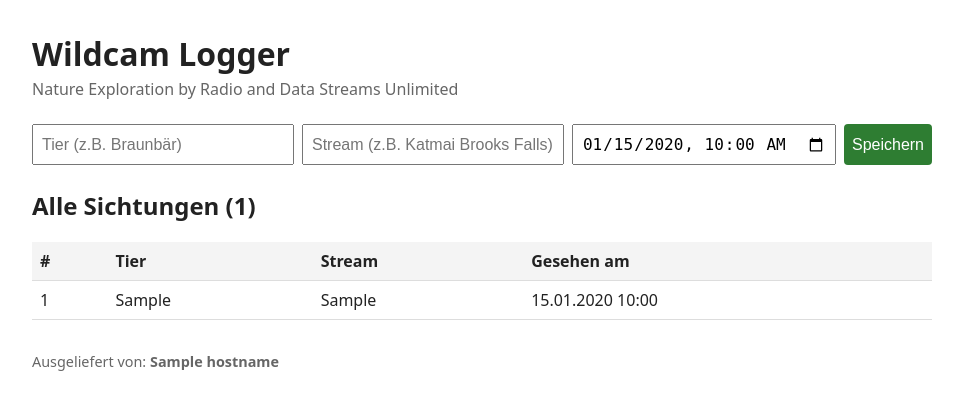
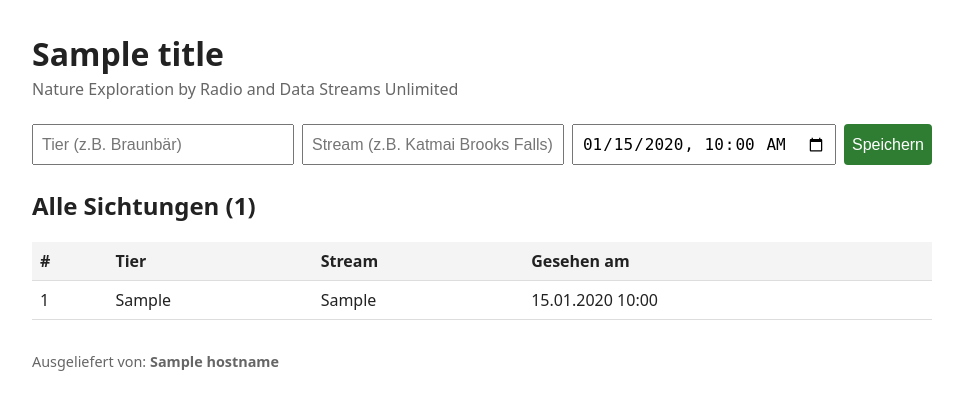
Before and after one commit to 2bias2u/wildcam-logger, a Flask app: template templates/index.html in a window 1280 px wide. Shown: the top 410 px of the page, without its empty margins (158-1121 px from the left). Run offline with Flask 3, Linux system fonts and the light colour scheme; tables that the repository leaves empty hold one stand-in row (values such as "Sample post"); the template is opened without the code that fills it: values that come from a table or form of the project are taken from there, most other values are stand-ins (such as "Sample title", 1, 10 or a date in 2020).

Commit message:
onfigurable APP_TITLE for land-air/sea split; full image name for podman

```diff
--- a/app.py
+++ b/app.py
@@ -11,6 +11,10 @@ app.config["SQLALCHEMY_DATABASE_URI"] = os.environ.get(
     "DATABASE_URL", "sqlite:///wildcam.db"
 )
 app.config["SQLALCHEMY_TRACK_MODIFICATIONS"] = False
+# Variante dieses Containers (z.B. "Wildcam Logger – Land & Air" / "– Sea").
+# Steuert nur den angezeigten Titel; die Daten trennt DATABASE_URL,
+# den URL-Praefix (/landair, /sea) setzt Gunicorn ueber SCRIPT_NAME.
+APP_TITLE = os.environ.get("APP_TITLE", "Wildcam Logger")
 db = SQLAlchemy(app)
 
 
@@ -34,6 +38,7 @@ def index():
         "index.html",
         sightings=sightings,
         hostname=socket.gethostname(),
+        title=APP_TITLE,
         now=datetime.now().strftime("%Y-%m-%dT%H:%M"),
         error=request.args.get("error"),
     )
--- a/templates/index.html
+++ b/templates/index.html
@@ -3,7 +3,7 @@
 <head>
   <meta charset="utf-8">
   <meta name="viewport" content="width=device-width, initial-scale=1">
-  <title>NERDS uc – Wildcam Logger</title>
+  <title>NERDS uc – {{ title }}</title>
   <style>
     body { font-family: system-ui, sans-serif; max-width: 900px; margin: 2rem auto; padding: 0 1rem; color: #222; }
     h1 { margin-bottom: .2rem; }
@@ -20,7 +20,7 @@
   </style>
 </head>
 <body>
-  <h1>Wildcam Logger</h1>
+  <h1>{{ title }}</h1>
   <p class="sub">Nature Exploration by Radio and Data Streams Unlimited</p>
 
   {% if error %}<p class="error">{{ error }}</p>{% endif %}
```
Also changed, not shown: 1 other file.
